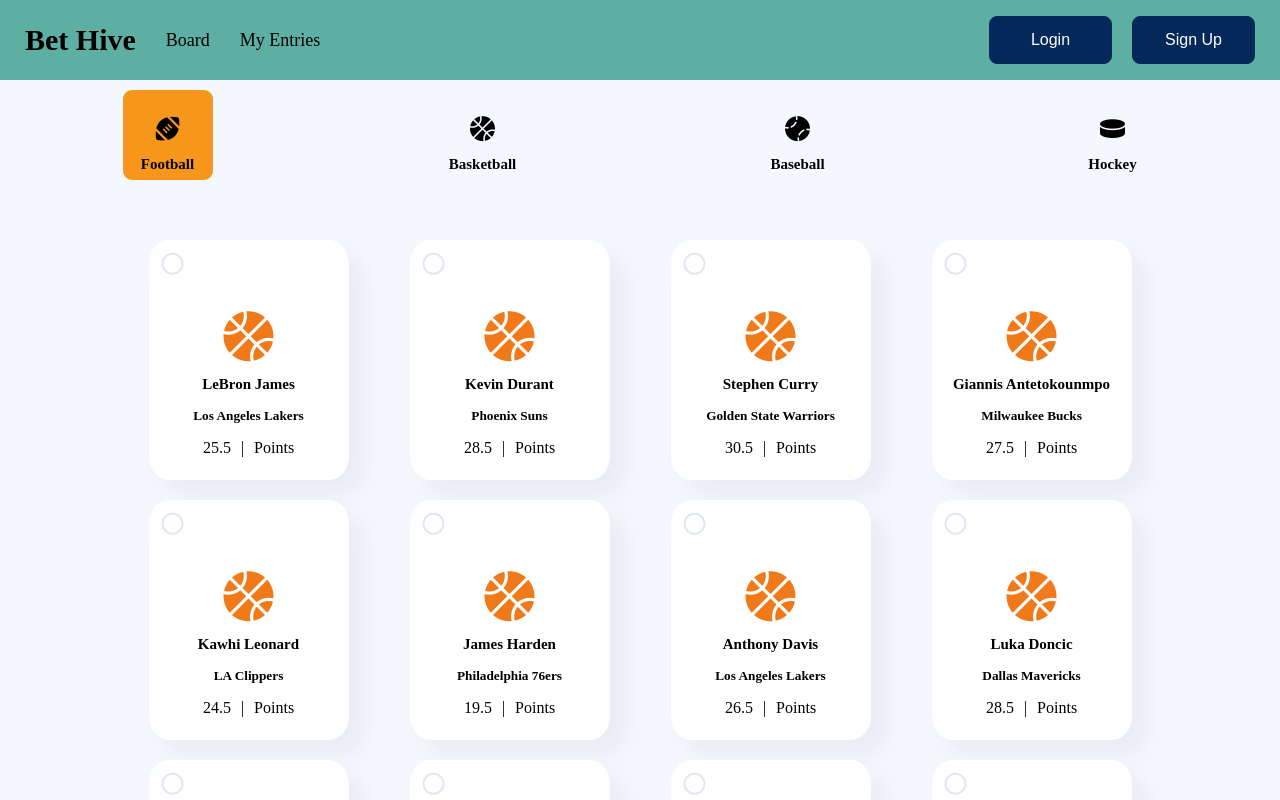
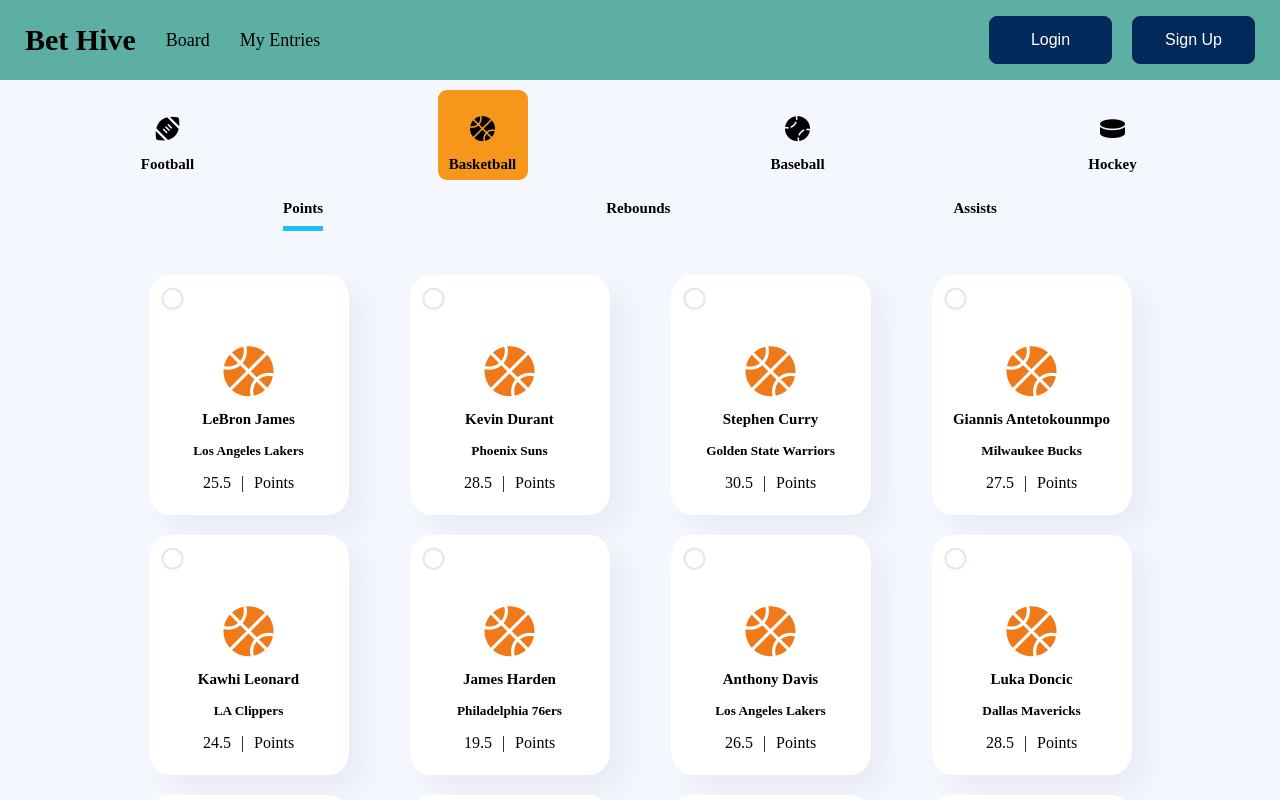
Before and after one commit to bartigue87/prop-dfs-site, a React (Vite) app: page / in a window 1280 px wide. Both pictures are taken after a click on the radio button "Basketball". Shown: the top 800 px of the page. Built offline with nearby package versions, Linux system fonts and the light colour scheme.

Commit message:
add switching category functionality

```diff
--- a/src/App.jsx
+++ b/src/App.jsx
@@ -1,13 +1,16 @@
 import Header from "./components/Header";
-import BasketballPoints from "./pages/BasketballPoints";
+import Form from "./components/Form";
+import { createContext, useState } from "react";
+
+export const PageContext = createContext();
 
 function App() {
+  const [page, setPage] = useState(0);
   return (
-    <>
+    <PageContext.Provider value={[page, setPage]}>
       <Header />
-
-      <BasketballPoints />
-    </>
+      <Form />
+    </PageContext.Provider>
   );
 }
 
--- /dev/null
+++ b/src/components/BasketballNavs.jsx
@@ -0,0 +1,31 @@
+import CategoryNav from "./CategoryNav";
+
+export default function BasketballNavs(props) {
+  const categoryNav = (
+    <div className="category--container">
+      <CategoryNav
+        category={"Points"}
+        value={"Points"}
+        isChecked={true}
+        formData={props.formData}
+        setFormData={props.setFormData}
+        name={"category"}
+      />
+      <CategoryNav
+        category={"Rebounds"}
+        value={"Rebounds"}
+        formData={props.formData}
+        setFormData={props.setFormData}
+        name={"category"}
+      />
+      <CategoryNav
+        category={"Assists"}
+        value={"Assists"}
+        formData={props.formData}
+        setFormData={props.setFormData}
+        name={"category"}
+      />
+    </div>
+  );
+  return <>{categoryNav}</>;
+}
--- a/src/components/CategoryNav.jsx
+++ b/src/components/CategoryNav.jsx
@@ -0,0 +1,41 @@
+import { useContext, useEffect } from "react";
+import { categoryContext } from "./Form";
+import "./component-styles/CategoryNav.css";
+
+export default function CategoryNav(props) {
+  const [category, setCategory] = useContext(categoryContext);
+
+  const handleRadio = (event) => {
+    props.setFormData({
+      ...props.formData,
+      [props.name]: event.target.value,
+    });
+  };
+
+  function handleClick() {
+    setCategory(props.category);
+  }
+
+  useEffect(() => {
+    handleClick;
+  }, []);
+
+  console.log(category);
+  return (
+    <div className="category--tile">
+      <label className="category--label" htmlFor={props.category}>
+        <h6>{props.category}</h6>
+      </label>
+      <input
+        className="category--input"
+        type="radio"
+        value={props.value}
+        name={props.name}
+        id={props.category}
+        onChange={handleRadio}
+        checked={props.formData.category === props.category}
+        onClick={handleClick}
+      />
+    </div>
+  );
+}
--- /dev/null
+++ b/src/components/Form.jsx
@@ -0,0 +1,36 @@
+import { createContext, useContext, useState } from "react";
+import BasketballPlayers from "../pages/BasketballPlayers";
+import { PageContext } from "../App";
+import BasketballNavs from "./BasketballNavs";
+
+export const categoryContext = createContext();
+
+export default function Form() {
+  const [page, setPage] = useContext(PageContext);
+  const [category, setCategory] = useState("");
+
+  const [formData, setFormData] = useState({
+    category: "Points",
+  });
+
+  function PageDisplay() {
+    if (page === 1) {
+      return (
+        <>
+          <BasketballNavs formData={formData} setFormData={setFormData} />
+          <BasketballPlayers />
+        </>
+      );
+    } else if (page === 0) {
+      return <h1>Working</h1>;
+    }
+  }
+
+  return (
+    <categoryContext.Provider value={[category, setCategory]}>
+      <div className="form--container">
+        <div className="body--container">{PageDisplay()}</div>
+      </div>
+    </categoryContext.Provider>
+  );
+}
--- a/src/components/SportNavbar.jsx
+++ b/src/components/SportNavbar.jsx
@@ -1,6 +1,31 @@
+import { useContext, useState } from "react";
+import { PageContext } from "../App";
 import "./component-styles/SportNav.css";
 
 export default function SportNavbar() {
+  const [page, setPage] = useContext(PageContext);
+  const [formData, setFormData] = useState({
+    sport: "football",
+  });
+  const handleRadio = (event) => {
+    setFormData({
+      [event.target.name]: event.target.value,
+    });
+    handleClick(event.target.value);
+  };
+
+  console.log(page);
+  const handleClick = (sport) => {
+    if (sport === "football") {
+      setPage(0);
+    } else if (sport === "basketball") {
+      setPage(1);
+    } else if (sport === "baseball") {
+      setPage(2);
+    } else if (sport === "hockey") {
+      setPage(3);
+    }
+  };
   return (
     <nav className="nav--container">
       <div className="nav--tile">
@@ -9,7 +34,9 @@ export default function SportNavbar() {
           type="radio"
           name="sport"
           id="football"
-          checked
+          value="football"
+          checked={formData.sport === "football"}
+          onChange={handleRadio}
         />
         <label className="nav--label" htmlFor="football">
           <i className="fas fa-football-ball nav--icon"></i>
@@ -22,6 +49,9 @@ export default function SportNavbar() {
           type="radio"
           name="sport"
           id="basketball"
+          value="basketball"
+          checked={formData.sport === "basketball"}
+          onChange={handleRadio}
         />
         <label className="nav--label" htmlFor="basketball">
           <i className="fas fa-basketball-ball nav--icon"></i>
@@ -29,14 +59,30 @@ export default function SportNavbar() {
         </label>
       </div>
       <div className="nav--tile">
-        <input className="nav--input" type="radio" name="sport" id="baseball" />
+        <input
+          className="nav--input"
+          type="radio"
+          name="sport"
+          id="baseball"
+          value="baseball"
+          checked={formData.sport === "baseball"}
+          onChange={handleRadio}
+        />
         <label className="nav--label" htmlFor="baseball">
           <i className="fas fa-baseball-ball nav--icon"></i>
           <h6>Baseball</h6>
         </label>
       </div>
       <div className="nav--tile">
-        <input className="nav--input" type="radio" name="sport" id="hockey" />
+        <input
+          className="nav--input"
+          type="radio"
+          name="sport"
+          id="hockey"
+          value="hockey"
+          checked={formData.sport === "hoceky"}
+          onChange={handleRadio}
+        />
         <label className="nav--label" htmlFor="hockey">
           <i className="fas fa-hockey-puck nav--icon"></i>
           <h6>Hockey</h6>
--- /dev/null
+++ b/src/components/component-styles/CategoryNav.css
@@ -0,0 +1,30 @@
+.category--label {
+  display: block;
+  position: relative;
+}
+
+.category--tile {
+  position: relative;
+}
+
+.category--input[type="radio"] {
+  -webkit-appearance: none;
+  position: relative;
+  height: 100%;
+  width: 100%;
+  cursor: pointer;
+  outline: none;
+}
+
+.category--input[type="radio"]:after {
+  content: "";
+}
+
+.category--input[type="radio"]:hover {
+  transform: scale(1.04);
+  border-bottom: 5px solid rgb(28, 192, 246);
+}
+
+.category--input[type="radio"]:checked {
+  border-bottom: 5px solid rgb(28, 192, 246);
+}
--- a/src/index.css
+++ b/src/index.css
@@ -18,3 +18,12 @@ section {
   flex-wrap: wrap;
   gap: 20px;
 }
+
+.category--container {
+  display: flex;
+  width: 100%;
+  top: 90px;
+  position: relative;
+  align-items: center;
+  justify-content: space-evenly;
+}
--- /dev/null
+++ b/src/pages/BasketballPlayers.jsx
@@ -0,0 +1,65 @@
+import { useContext, useEffect, useState } from "react";
+import Tile from "../components/Tile";
+import basketballPlayers from "../data/basketball";
+import CategoryNav from "../components/CategoryNav";
+import { categoryContext } from "../components/Form";
+
+export default function BasketballPlayers(props) {
+  const [category, setCategory] = useContext(categoryContext);
+
+  const playerPoints = basketballPlayers.map((data) => {
+    return (
+      <Tile
+        key={data.name}
+        player={data.name}
+        team={data.team}
+        category={"Points"}
+        projection={data.point_projections}
+      />
+    );
+  });
+  const playerRebounds = basketballPlayers.map((data) => {
+    return (
+      <Tile
+        key={data.name}
+        player={data.name}
+        team={data.team}
+        category={"Rebounds"}
+        projection={data.rebound_projections}
+      />
+    );
+  });
+
+  const playerAssists = basketballPlayers.map((data) => {
+    return (
+      <Tile
+        key={data.name}
+        player={data.name}
+        team={data.team}
+        category={"Assists"}
+        projection={data.assist_projections}
+      />
+    );
+  });
+
+  let players;
+
+  function displayPlayers() {
+    if (category === "Points") {
+      players = playerPoints;
+    } else if (category === "Rebounds") {
+      players = playerRebounds;
+    } else if (category === "Assists") {
+      players = playerAssists;
+    } else {
+      players = playerPoints;
+    }
+    return players;
+  }
+
+  return (
+    <>
+      <section>{displayPlayers()}</section>
+    </>
+  );
+}
--- a/src/pages/BasketballPoints.jsx
+++ /dev/null
@@ -1,17 +0,0 @@
-import Tile from "../components/Tile";
-import basketballPlayers from "../data/basketball";
-
-export default function BasketballPoints() {
-  const players = basketballPlayers.map((data) => {
-    return (
-      <Tile
-        key={data.name}
-        player={data.name}
-        team={data.team}
-        category={"Points"}
-        projection={data.point_projections}
-      />
-    );
-  });
-  return <section>{players}</section>;
-}
```
